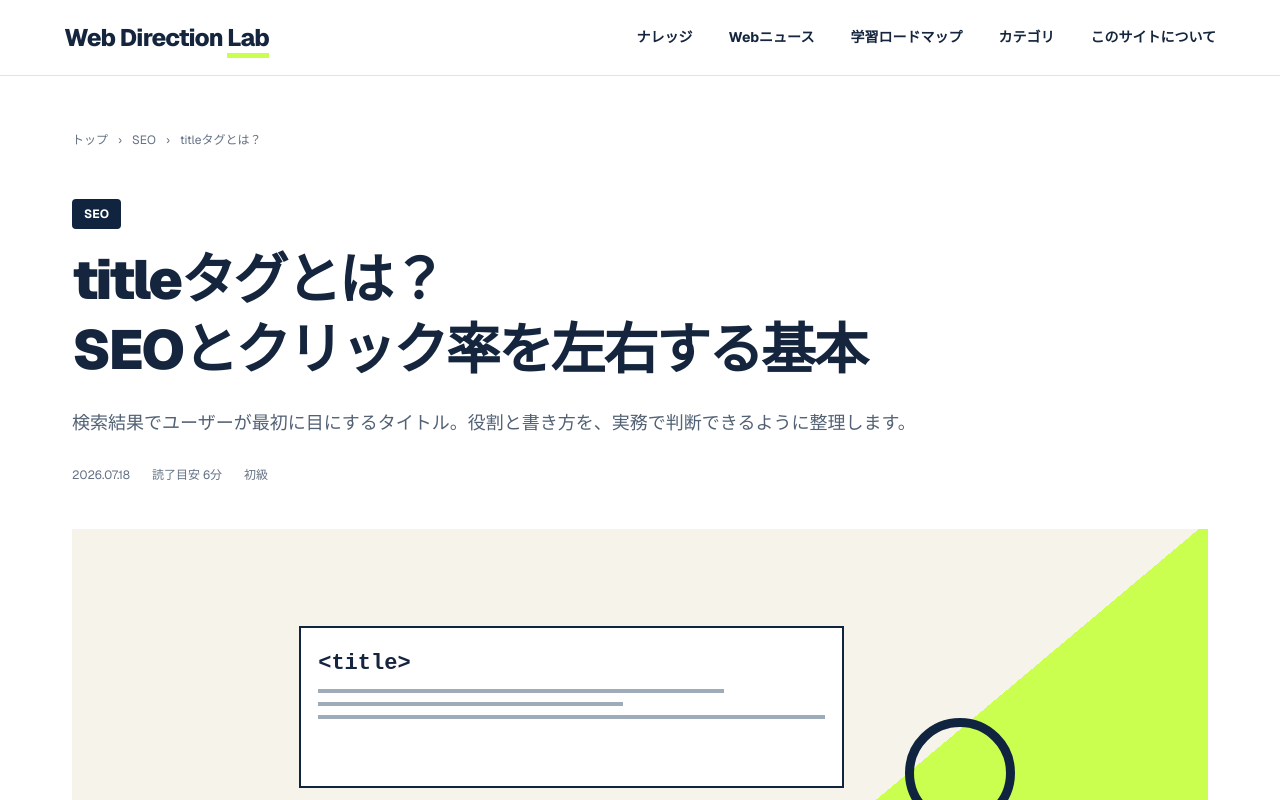
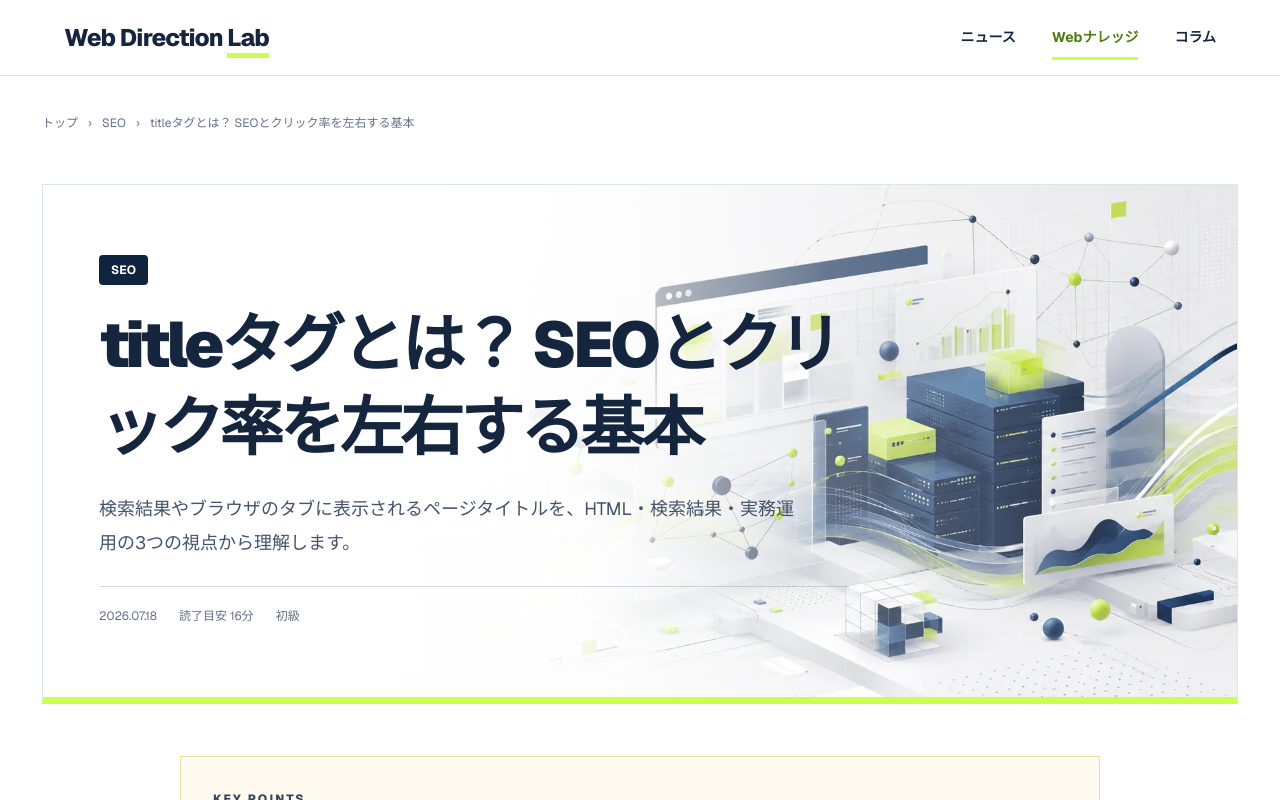
Before and after one commit to oka-wani/web-direction-lab, a Next.js app: page /articles/title-tag in a window 1280 px wide. Shown: the top 800 px of the page. Built offline with nearby package versions, Linux system fonts and the light colour scheme.

Commit message:
既存ナレッジを新しい詳細テンプレートへ統合

```diff
--- a/app/articles/title-tag/page.tsx
+++ b/app/articles/title-tag/page.tsx
@@ -1,48 +1,51 @@
 import type { Metadata } from "next";
+import LearningArticle from "../../components/LearningArticle";
 
 export const metadata: Metadata = {
   title: "titleタグとは？ SEOとクリック率を左右する基本｜Web Direction Lab",
-  description: "titleタグの役割、SEOで重要な理由、実務での書き方とよくある間違いを初心者向けに解説します。",
+  description: "titleタグの役割、Google検索でのタイトルリンクとの関係、実務での設計・確認方法を詳しく解説します。",
 };
 
 export default function TitleTagArticle() {
-  return (
-    <main className="article-page">
-      <header className="site-header">
-        <a className="logo" href="/">Web Direction <span>Lab</span></a>
-        <nav aria-label="メインナビゲーション"><a href="/knowledge">ナレッジ</a><a href="/news">Webニュース</a><a href="/roadmap">学習ロードマップ</a><a href="/#topics">カテゴリ</a><a href="/#about">このサイトについて</a></nav>
-      </header>
-      <div className="article-shell">
-        <article className="article-content">
-          <div className="breadcrumbs"><a href="/">トップ</a><span>›</span><a href="/knowledge?category=SEO">SEO</a><span>›</span><span>titleタグとは？</span></div>
-          <header className="article-header">
-            <span className="category-label">SEO</span>
-            <h1>titleタグとは？<br />SEOとクリック率を左右する基本</h1>
-            <p className="article-intro">検索結果でユーザーが最初に目にするタイトル。役割と書き方を、実務で判断できるように整理します。</p>
-            <div className="article-meta"><time>2026.07.18</time><span>読了目安 6分</span><span>初級</span></div>
-          </header>
-
-          <div className="article-hero-visual" aria-hidden="true"><div className="browser-card"><b>&lt;title&gt;</b><i /><i /><i /></div><div className="magnifier" /></div>
-
-          <aside className="conclusion"><b>まず結論</b><p>titleタグは、検索結果やブラウザのタブに表示される「ページの題名」です。検索意図に合う内容を簡潔に伝えることで、SEOとクリック率の両方に影響します。</p></aside>
-
-          <nav className="toc" aria-label="記事の目次"><b>この記事で学べること</b><ol><li><a href="#what">titleタグとは何か</a></li><li><a href="#why">なぜ重要なのか</a></li><li><a href="#practice">実務での書き方</a></li><li><a href="#mistakes">よくある間違い</a></li><li><a href="#quiz">理解度クイズ</a></li></ol></nav>
-
-          <section id="what"><p className="chapter">01</p><h2>そもそもtitleタグとは？</h2><p>titleタグは、HTMLの<code>&lt;head&gt;</code>内に記述する要素です。ページの主題を検索エンジンとユーザーに伝えます。</p><pre><code>{`<title>titleタグとは？SEOで重要な理由と書き方</title>`}</code></pre><p>ページ内に表示される見出しの<code>h1</code>とは役割が異なります。titleタグは検索結果やブラウザタブ、SNSで共有された際の情報源として使われます。</p></section>
-
-          <section id="why"><p className="chapter">02</p><h2>なぜ重要なのか</h2><div className="point-grid"><div><b>検索エンジンへの手掛かり</b><p>ページが何について書かれているかを理解する重要な情報になります。</p></div><div><b>クリックする判断材料</b><p>ユーザーはタイトルを見て、自分の疑問を解決できそうか判断します。</p></div></div><p>順位だけではなく、表示されたあとに選んでもらえるかまで考えることがポイントです。</p></section>
-
-          <section id="practice"><p className="chapter">03</p><h2>実務ではどう書く？</h2><ul className="check-list"><li>ページごとに固有のタイトルを付ける</li><li>検索する人が使う言葉を自然に含める</li><li>ページの内容と一致させる</li><li>重要な内容を前半に置く</li><li>サイト名を末尾に添える</li></ul><div className="example"><span>改善前</span><p>SEOについて｜Web Direction Lab</p><span>改善後</span><p><b>titleタグとは？SEOで重要な理由と書き方｜Web Direction Lab</b></p></div></section>
-
-          <section id="mistakes"><p className="chapter">04</p><h2>よくある間違い</h2><div className="mistake"><b>キーワードを詰め込みすぎる</b><p>読みにくく内容が伝わらないタイトルは逆効果です。検索キーワードより先に、ユーザーに意味が通じる文章になっているか確認します。</p></div><div className="mistake"><b>全ページで同じタイトルを使う</b><p>各ページの違いが検索エンジンにもユーザーにも伝わりません。テンプレート設計時点で固有部分を管理できるようにします。</p></div></section>
-
-          <section id="quiz" className="quiz"><p className="chapter">QUIZ</p><h2>今日の理解度チェック</h2><p>titleタグとh1の説明として適切なのはどれでしょう？</p><ol><li>必ず同じ文章にしなければならない</li><li>titleタグは検索結果、h1は主にページ内の見出しとして使われる</li><li>h1があればtitleタグは不要</li></ol><details><summary>答えを見る</summary><p><b>答えは 2。</b>役割は異なりますが、ページの主題に一貫性があることが大切です。</p></details></section>
-
-          <footer className="article-summary"><p className="section-kicker">TODAY&apos;S SUMMARY</p><h2>今日のまとめ</h2><ul><li>titleタグはページの題名を検索エンジンとユーザーに伝える</li><li>SEOだけでなく検索結果でのクリックにも影響する</li><li>検索意図と内容を一致させ、ページごとに固有の文言を付ける</li></ul><a className="button button--primary" href="/roadmap">次は「検索意図」を学ぶ <b>→</b></a></footer>
-        </article>
-
-        <aside className="article-sidebar"><div><b>学習状況</b><span>SEO 基礎</span><progress max="10" value="1">10%</progress><small>1 / 10 テーマ</small></div><div><b>この記事のポイント</b><ul><li>titleタグの役割</li><li>実務での書き方</li><li>よくある失敗</li></ul></div><a href="/roadmap">SEO学習ロードマップ →</a></aside>
-      </div>
-    </main>
-  );
+  return <LearningArticle
+    category="SEO"
+    title="titleタグとは？ SEOとクリック率を左右する基本"
+    intro="検索結果やブラウザのタブに表示されるページタイトルを、HTML・検索結果・実務運用の3つの視点から理解します。"
+    date="2026.07.18"
+    minutes={16}
+    visual="seo"
+    conclusion="titleタグはHTML文書の題名を定義する要素です。検索結果ではタイトルリンクを作るための重要な情報源になりますが、指定した文字列が必ずそのまま表示されるとは限りません。ページ内容と検索意図を正確に表し、サイト内で重複しないタイトルを継続的に管理することが重要です。"
+    highlights={[
+      "titleタグはページごとに固有の題名を設定するHTML要素",
+      "検索結果のタイトルはtitleタグだけでなく、ページ内の情報を使って調整される場合がある",
+      "キーワードの詰め込みより、ページ内容と検索意図を簡潔に伝えることが重要",
+      "公開後はSearch Consoleで表示回数・クリック率・検索語を確認する",
+    ]}
+    hero={{label:"TITLE DESIGN",headline:"題名・検索意図・クリック後の内容を一致させる",items:["ページの主題","検索意図","固有性","公開後の検証"]}}
+    terms={[
+      {term:"titleタグ",description:"HTML文書のタイトルを定義するhead内の要素。ブラウザのタブなどにも使われます。"},
+      {term:"タイトルリンク",description:"Google検索結果で、検索ユーザーがクリックする見出しとして表示される部分です。"},
+      {term:"検索意図",description:"ユーザーが検索によって知りたいこと、比較したいこと、行いたいことです。"},
+      {term:"クリック率（CTR）",description:"検索結果で表示された回数のうち、クリックされた割合です。"},
+      {term:"Search Console",description:"Google検索での表示回数、クリック、検索語、掲載順位などを確認できる公式ツールです。"},
+      {term:"h1",description:"ページ本文の最上位見出し。titleタグとは役割が異なりますが、ページの主題を伝える重要な要素です。"},
+    ]}
+    sections={[
+      {title:"titleタグの役割と表示される場所",body:"titleタグはHTMLのhead内に記述し、文書全体の題名を定義します。ブラウザのタブ、ブックマーク、履歴などで利用されるため、検索エンジンだけを対象にした要素ではありません。本文中に表示するh1とは別の要素であり、それぞれの役割を理解して設計します。\n\n検索結果では、titleタグがタイトルリンクを作るための重要な材料になります。ただしGoogleは、ページ内の見出し、目立つテキスト、リンクに使われる文言なども参照します。そのため、**titleタグへ記述した文字列が必ずそのまま表示されるわけではありません**。",points:["head内にtitle要素が一つあるか","ページ本文の内容を正確に表しているか","h1と大きく矛盾していないか"]},
+      {title:"SEOで重要になる理由",body:"検索結果を見たユーザーは、タイトルリンクから『自分の疑問を解決できるページか』を判断します。ページ内容に合った分かりやすい題名は、適切な検索ユーザーがページを選ぶ助けになります。\n\n一方、検索キーワードを不自然に並べたり、実際の内容より大きな成果を約束したりすると、クリック後の期待と内容がずれます。**検索意図とページの主題を一致させること**が、タイトル設計の中心です。"},
+      {title:"実務での作り方と判断基準",body:"最初に、そのページで一番伝えるべき主題を一文で書き出します。次に、想定する検索ユーザーが使う言葉へ置き換え、他ページとの違いが分かる情報を加えます。サービス名やサイト名は、必要に応じて後半へ配置します。\n\n文字数だけを機械的な正解にせず、検索結果で主要な意味が途中で切れても伝わる順番にします。CMSで入力する場合は、未入力、重複、長すぎるタイトルを検知できる運用ルールも用意します。**一ページにつき一つの明確な主題**を基本にすると判断しやすくなります。",points:["ページ固有の内容が前半で分かる","対象ユーザーが理解できる言葉を使う","同じテンプレート文だけの大量重複を避ける","公開前に検索結果を想定して読み直す"]},
+      {title:"よくある間違いと修正方法",body:"よくある失敗は、すべてのページで同じタイトルを使うこと、キーワードを読点で大量に並べること、会社名だけでページ内容が分からないことです。商品一覧や地域ページではテンプレートを使う場合がありますが、変数部分が空になると重複が発生するため注意します。\n\nまた、検索結果の表示が想定と違うからといって、短期間に何度も書き換えると検証が難しくなります。変更理由、変更日、対象ページ、確認する指標を記録し、**一定期間のデータを比較して判断すること**が大切です。"},
+      {title:"公開後の確認と改善例",body:"Search Consoleで対象ページを絞り、表示回数、クリック数、クリック率、検索語を確認します。掲載順位が大きく変わっている場合は、タイトルだけでなく検索需要や競合ページ、インデックス状況も確認します。\n\nたとえば『料金』を探すユーザーの表示回数が多いのにタイトルから料金情報があると分からない場合、ページ内容に十分な料金説明があることを確認したうえで、主題が伝わる表現へ変更します。変更後は同じ条件で比較し、クリック率だけでなく問い合わせなどの成果まで追います。"},
+    ]}
+    quiz={{question:"検索結果に指定したtitleタグと異なるタイトルが表示された場合、最初に確認することは？",choices:["同じキーワードを何度も追加する","titleタグ・h1・本文の主題が一致しているか確認する","ページをすぐ削除する"],answer:"答えは『titleタグ・h1・本文の主題が一致しているか確認する』です。検索結果のタイトルは複数のページ情報から作られる場合があります。"}}
+    sources={[
+      {name:"Google Search Central：検索結果のタイトルリンクに影響を与える",url:"https://developers.google.com/search/docs/appearance/title-link"},
+      {name:"MDN Web Docs：<title> HTML element",url:"https://developer.mozilla.org/en-US/docs/Web/HTML/Reference/Elements/title"},
+    ]}
+    related={[
+      {title:"検索意図とは？ 読者が本当に知りたいことの見つけ方",category:"SEO",href:"/articles/search-intent"},
+      {title:"Webサイトが表示される仕組み",category:"基礎知識",href:"/knowledge/web-basics"},
+      {title:"成果につながるWebサイト改善の進め方",category:"デザイン・UX",href:"/articles/site-improvement"},
+    ]}
+  />;
 }
```
